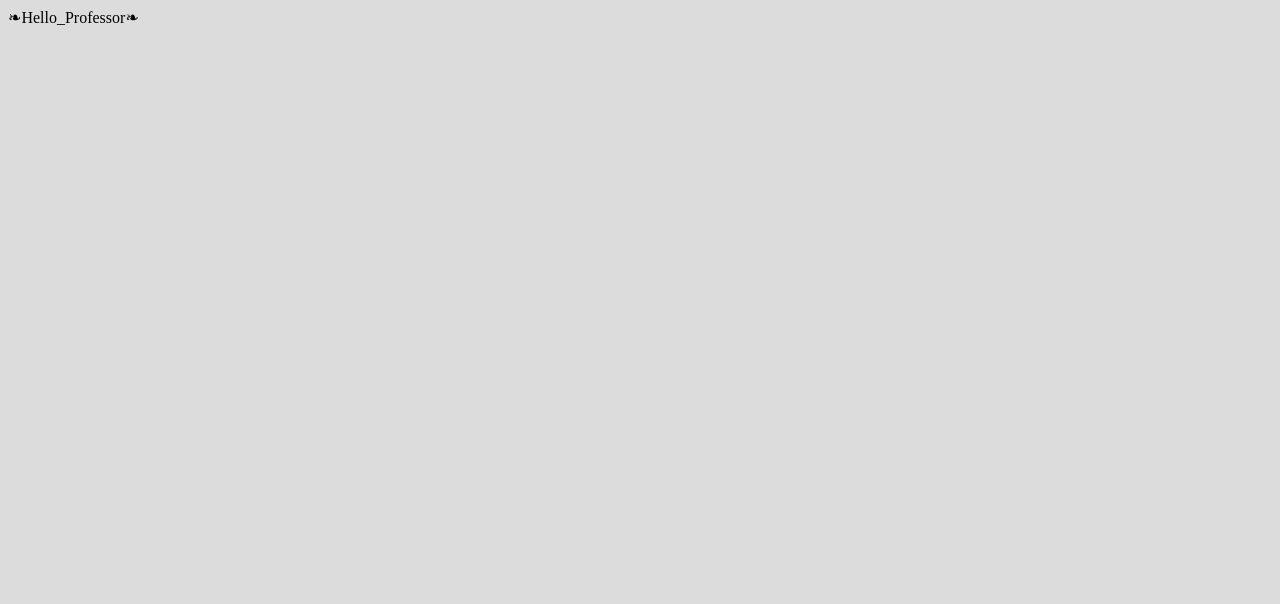
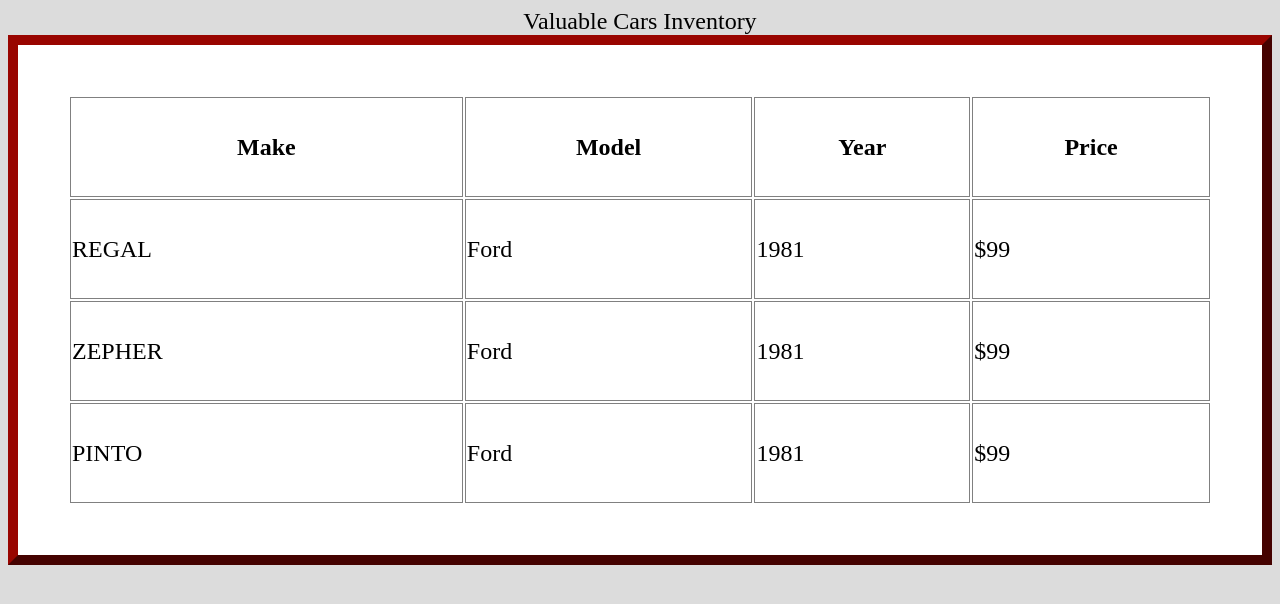
Before and after one commit to sergiophillips702/ITD_210, a plain HTML site: page skeleton_page/Inventory.html in a window 1280 px wide. Drawn offline with Linux system fonts and the light colour scheme.

Commit message:
Update Inventory.html

```diff
--- a/skeleton_page/Inventory.html
+++ b/skeleton_page/Inventory.html
@@ -14,6 +14,31 @@ filename:inventory.html
 <link rel="stylesheet"  type="text/css" href="style.css"/>
 </head>
 <body>
- &#10087;Hello_Professor&#10087;
+<table class="inventory">
+  <caption>Valuable Cars Inventory</caption>
+  <tr>
+    <th>Make</th>
+    <th>Model</th>
+    <th>Year</th>
+    <th>Price</th>
+  </tr>
+  <tr>
+    <td>REGAL</td>
+    <td>Ford</td>
+    <td>1981</td>
+    <td>$99</td>
+      </tr>
+  <tr>
+    <td>ZEPHER</td>
+    <td>Ford</td>
+    <td>1981</td>
+    <td>$99</td>
+  </tr>
+  <tr>
+    <td>PINTO</td>
+    <td>Ford</td>
+    <td>1981</td>
+    <td>$99</td>
+  </tr>
 </body>
 </html>
```
